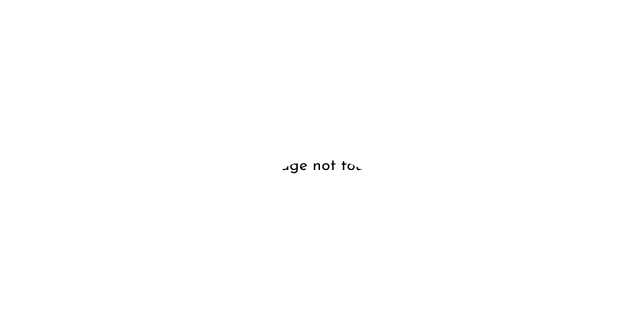
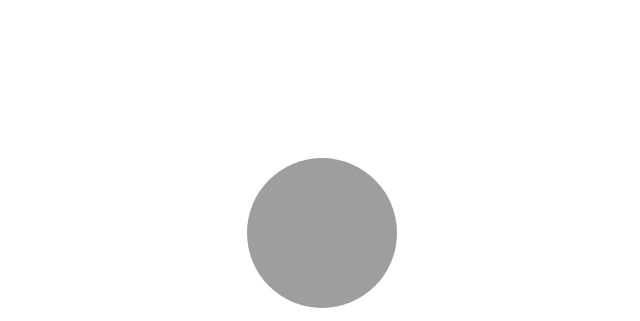
Before and after one commit to BlazingNish/Nishant, a plain HTML site: page index.html in a window 1280 px wide. Shown: the top 321 px of the page, without its empty margins (318-958 px from the left). Drawn offline with Linux system fonts and the light colour scheme; the site is published under a folder, as on GitHub Pages, so addresses that start at the root find nothing.

Commit message:
Adding file

```diff
--- a/index.html
+++ b/index.html
@@ -11,7 +11,7 @@
 
 <body>
     <div class="container">
-        <img class="profile" src="/IMG_20200708_140138.jpg" alt="image not found">
+        <img class="profile" src="images/IMG_20200708_140138.jpg" alt="image not found">
         <br>
         <span id="hand">👋</span>Hello,
         <br>
```
Also changed, not shown: 1 other file.
